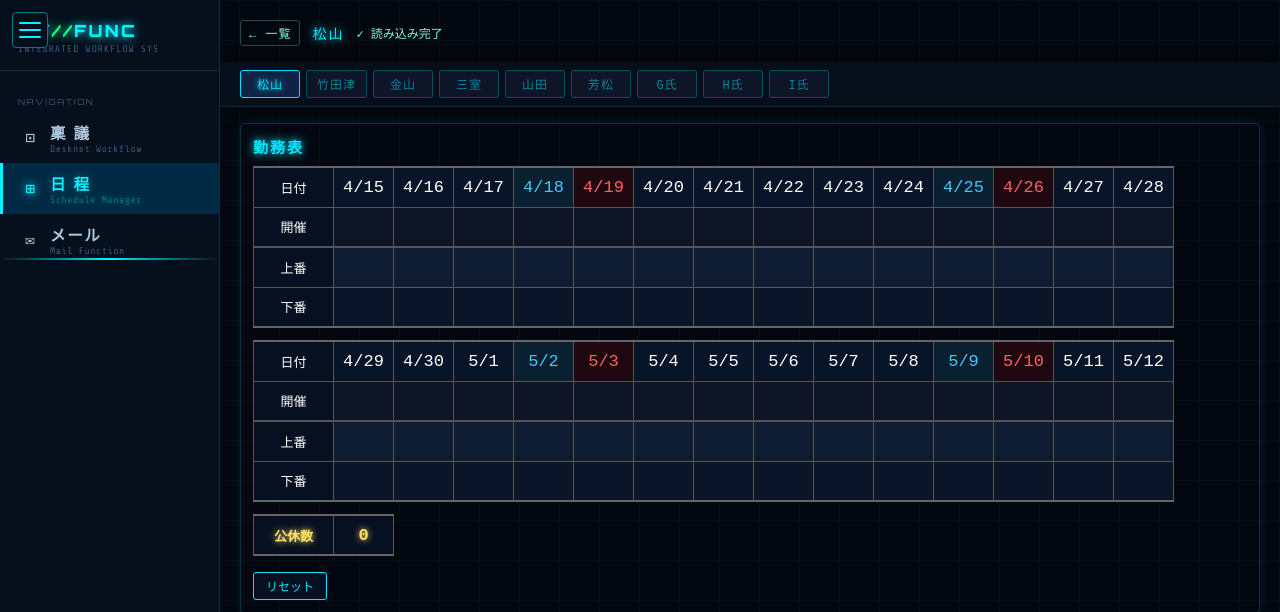
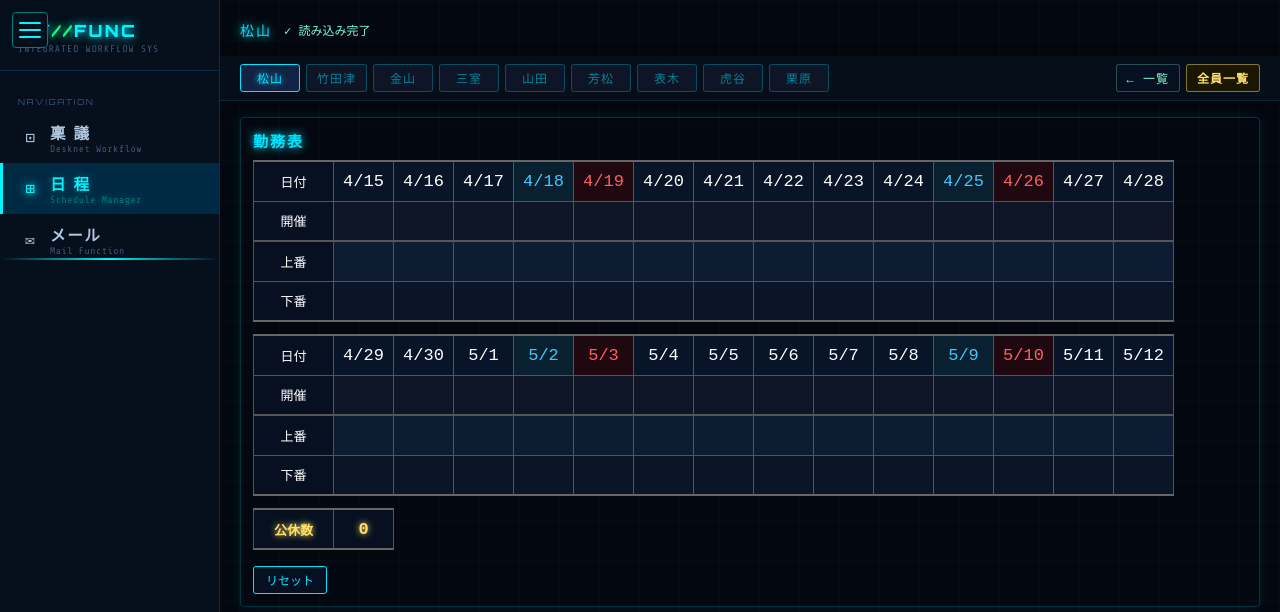
Before and after one commit to hideonSOS/MyFunction, a Django app: page /nitei/a/ in a window 1280 px wide. Shown: the top 612 px of the page. Run offline with Django 5.2, Linux system fonts and the light colour scheme; the visitor is signed in with stand-in values (Sample User, id 1); data that the repository does not hold is empty.

Commit message:
nitei: スタッフ実名化・全員一覧の固定ナビ・ヘッダー重なり修正
- 仮名 G氏→表木 / H氏→虎谷 / I氏→栗原（choices 変更, migration 0006/0007）
- 各スタッフページの sticky タブ列末尾に「← 一覧」「全員一覧」を固定配置
- 全員一覧(overview/api_overview)を nitei セッションでも閲覧可に
- overview の sticky ヘッダーが最上段行に被さる不具合を修正

Co-Authored-By: Claude Opus 4.8 <noreply@anthropic.com>

```diff
--- a/nitei/models.py
+++ b/nitei/models.py
@@ -8,9 +8,9 @@ PERSON_CHOICES = [
     ('d', '三室'),
     ('e', '山田'),
     ('f', '芳松'),
-    ('g', 'G氏'),
-    ('h', 'H氏'),
-    ('i', 'I氏'),
+    ('g', '表木'),
+    ('h', '虎谷'),
+    ('i', '栗原'),
 ]
 
 PERSONS = {k: v for k, v in PERSON_CHOICES}
--- a/nitei/static/nitei/css/nitei.css
+++ b/nitei/static/nitei/css/nitei.css
@@ -147,6 +147,33 @@ button:hover {
 .nitei-logout-btn:hover {
   color: #00e5ff;
   border-color: #00e5ff66;
+}
+
+/* ═══ タブ列末尾のナビゲーションボタン ════════════ */
+/* 「← 一覧」「全員一覧」を sticky な person-tabs の末尾に固定配置 */
+.person-tab.nav-back {
+  margin-left: auto;          /* ナビ群を右端へ寄せる */
+  color: #7fffd4;
+  border-color: #7fffd444;
+  background: #071020;
+}
+.person-tab.nav-back:hover {
+  color: #7fffd4;
+  border-color: #7fffd4;
+  background: #0a1830;
+}
+
+.person-tab.nav-overview {
+  color: #ffe066;
+  border-color: #ffe06677;
+  background: #1a1600;
+  font-weight: bold;
+}
+.person-tab.nav-overview:hover {
+  color: #ffe066;
+  border-color: #ffe066;
+  background: #2a2200;
+  box-shadow: 0 0 10px #ffe06655;
 }
 
 /* ═══ トップページ ══════════════════════════════════ */
--- a/nitei/templates/nitei/index.html
+++ b/nitei/templates/nitei/index.html
@@ -16,7 +16,6 @@
 
 {% block content %}
 <div id="toolbar">
-  <a class="back-btn" href="/nitei/">← 一覧</a>
   <span id="person-badge">{{ person_name }}</span>
   <span id="status">読み込み中...</span>
   {% if not user.is_authenticated %}
@@ -30,6 +29,8 @@
   <a class="person-tab {% if key == person %}active{% endif %}" href="/nitei/{{ key }}/">{{ name }}</a>
   {% endif %}
   {% endfor %}
+  <a class="person-tab nav-back" href="/nitei/">← 一覧</a>
+  <a class="person-tab nav-overview" href="/nitei/overview/">全員一覧</a>
 </div>
 
 <div id="container"></div>
--- a/nitei/views.py
+++ b/nitei/views.py
@@ -57,16 +57,15 @@ def top(request):
     return render(request, 'nitei/top.html', {'persons': PERSONS})
 
 
+@nitei_login_required
 def overview(request):
-    if not request.user.is_authenticated:
-        return redirect(f'/accounts/login/?next={request.path}')
     return render(request, 'nitei/overview.html', {
         'persons_json': json.dumps(PERSONS, ensure_ascii=False),
     })
 
 
 def api_overview(request):
-    if not request.user.is_authenticated:
+    if not (request.user.is_authenticated or request.session.get(NITEI_SESSION_KEY)):
         return JsonResponse({'error': 'unauthorized'}, status=403)
     sheet_index   = int(request.GET.get('sheet_index', 0))
     section_index = int(request.GET.get('section_index', 0))
```
Also changed, not shown: nitei/static/nitei/css/overview.css (+6 -6 lines), nitei/migrations/0006_alter_evententry_person_alter_workentry_person.py (added), nitei/migrations/0007_alter_evententry_person_alter_workentry_person.py (added).
